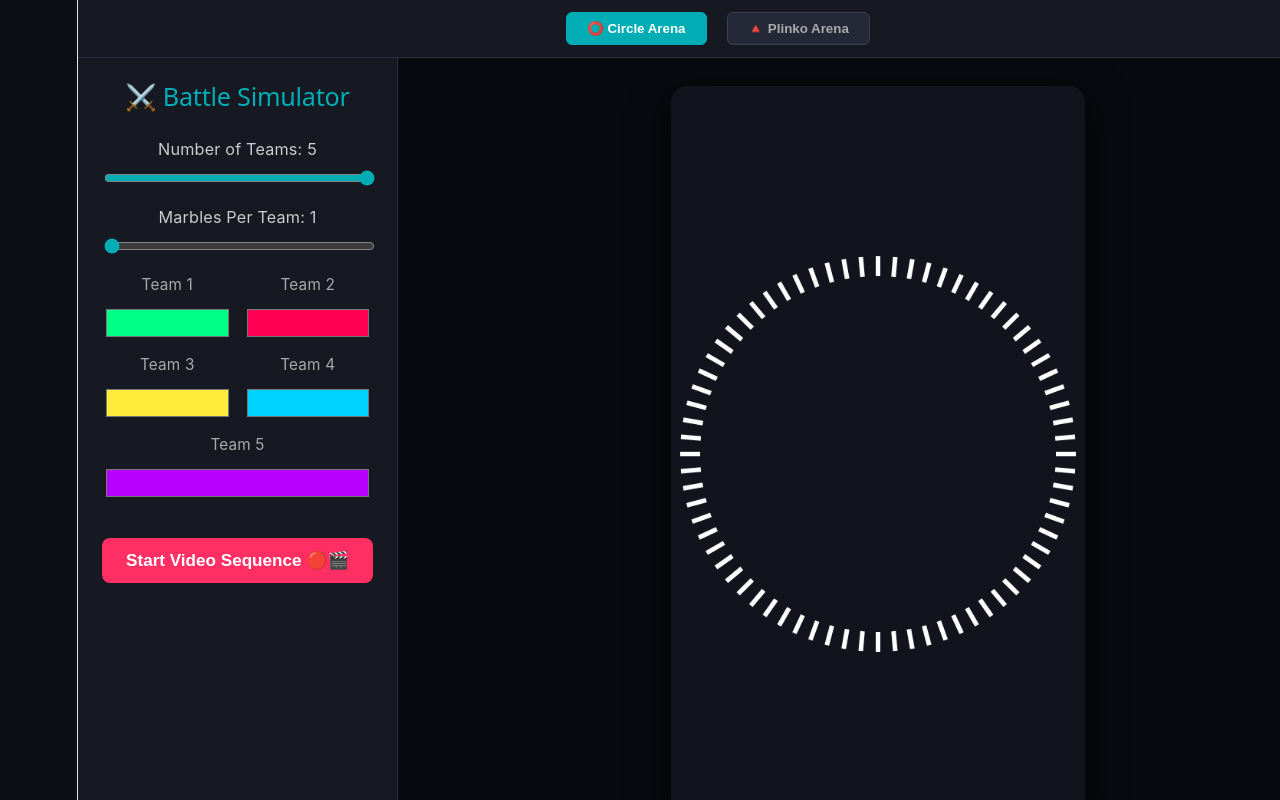
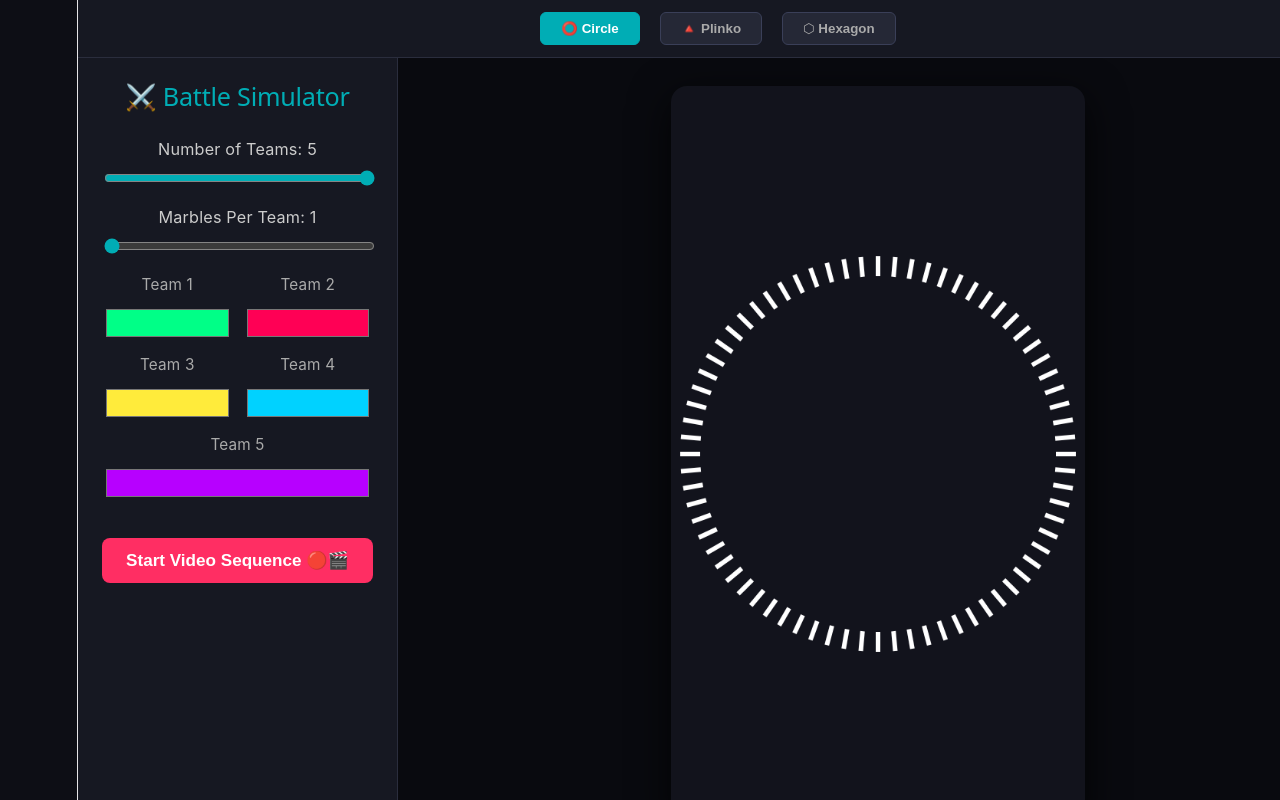
Before and after one commit to Sahas-sass/marble-battle-simulator, a React (Vite) app: page / in a window 1280 px wide. Shown: the top 800 px of the page. Built offline with nearby package versions, Linux system fonts and the light colour scheme.

Commit message:
Add Hexagon arena component and update navigation buttons

```diff
--- a/src/App.jsx
+++ b/src/App.jsx
@@ -1,6 +1,7 @@
 import { useState } from 'react';
-import Arena1 from './components/Arena'; // Your existing circle game
-import Arena2 from './components/Arena2'; // The new Plinko game
+import Arena1 from './components/Arena';
+import Arena2 from './components/Arena2';
+import Arena3 from './components/Arena3'; // The new Hexagon Escape
 import './App.css';
 
 function App() {
@@ -14,19 +15,27 @@ function App() {
           className={`nav-btn ${currentArena === 'circle' ? 'active' : ''}`}
           onClick={() => setCurrentArena('circle')}
         >
-          ⭕ Circle Arena
+          ⭕ Circle
         </button>
         <button
           className={`nav-btn ${currentArena === 'plinko' ? 'active' : ''}`}
           onClick={() => setCurrentArena('plinko')}
         >
-          🔺 Plinko Arena
+          🔺 Plinko
+        </button>
+        <button
+          className={`nav-btn ${currentArena === 'hexagon' ? 'active' : ''}`}
+          onClick={() => setCurrentArena('hexagon')}
+        >
+          ⬡ Hexagon
         </button>
       </div>
 
       {/* Render selected arena */}
       <div className="arena-content">
-        {currentArena === 'circle' ? <Arena1 /> : <Arena2 />}
+        {currentArena === 'circle' && <Arena1 />}
+        {currentArena === 'plinko' && <Arena2 />}
+        {currentArena === 'hexagon' && <Arena3 />}
       </div>
     </div>
   );
```
